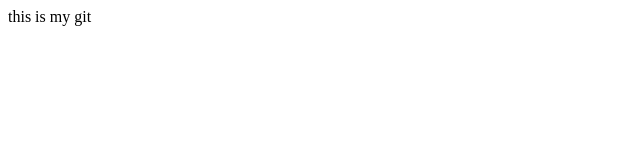
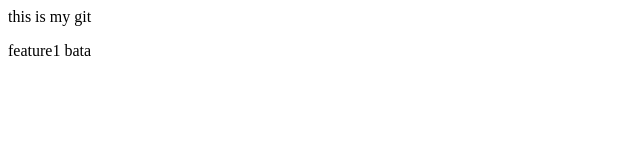
Before and after one commit to fail3711217/pythondemo01, a plain HTML site: page index.html in a window 1280 px wide. Shown: the full height of the page, 0-640 px from the left. Drawn offline with Linux system fonts and the light colour scheme.

Commit message:
feature1

```diff
--- a/index.html
+++ b/index.html
@@ -1,3 +1,6 @@
 <p>
     this is my git
 </p>
+<P>
+    feature1 bata
+</P>
```
